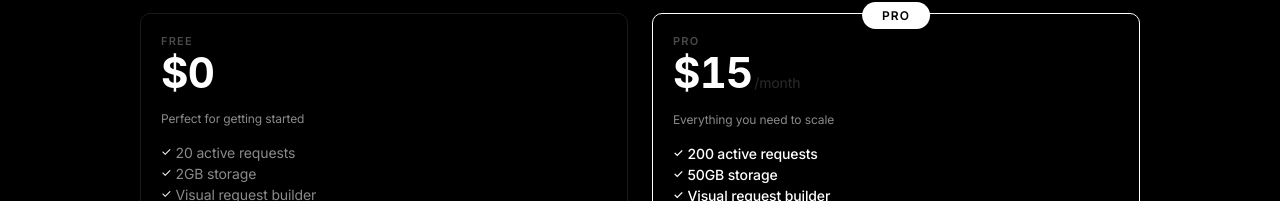
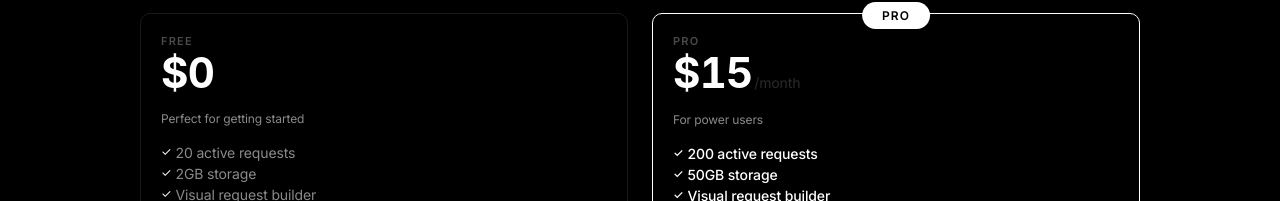
Before and after one commit to sway-dev-gh/sway, a React (Vite) app in the folder web/: page /plan in a window 1280 px wide. Shown: the part 233-434 px from the top of the page. Built offline with nearby package versions, Linux system fonts and the light colour scheme; no server answers; sample sign-in values are in the browser's storage.

Commit message:
Update Pro plan description to 'For power users'

```diff
--- a/web/src/pages/Plan.jsx
+++ b/web/src/pages/Plan.jsx
@@ -119,7 +119,7 @@ function Plan() {
       name: 'Pro',
       price: '$15',
       period: '/month',
-      description: 'Everything you need to scale',
+      description: 'For power users',
       popular: true,
       features: [
         { text: '200 active requests', highlight: true },
```
